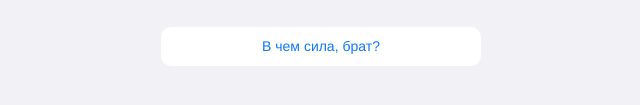
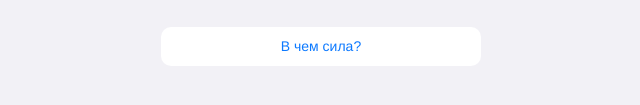
Before and after one commit to VarvikAstilark/-HTML-CSS-, a plain HTML site: page index.html in a window 1280 px wide. Shown: the part 657-762 px from the top of the page, 319-959 px from the left. Drawn offline with Linux system fonts and the light colour scheme.

Commit message:
Изменение названия кноки

```diff
--- a/index.html
+++ b/index.html
@@ -54,7 +54,7 @@
     </section>
   </main>
   <footer>
-    <button type="button" class="button-link" href=""> В чем сила, брат? </button>
+    <button type="button" class="button-link" href=""> В чем сила?</button>
   </footer>
   <script type="text/javascript" src="js.js"></script>
 </body>
```
